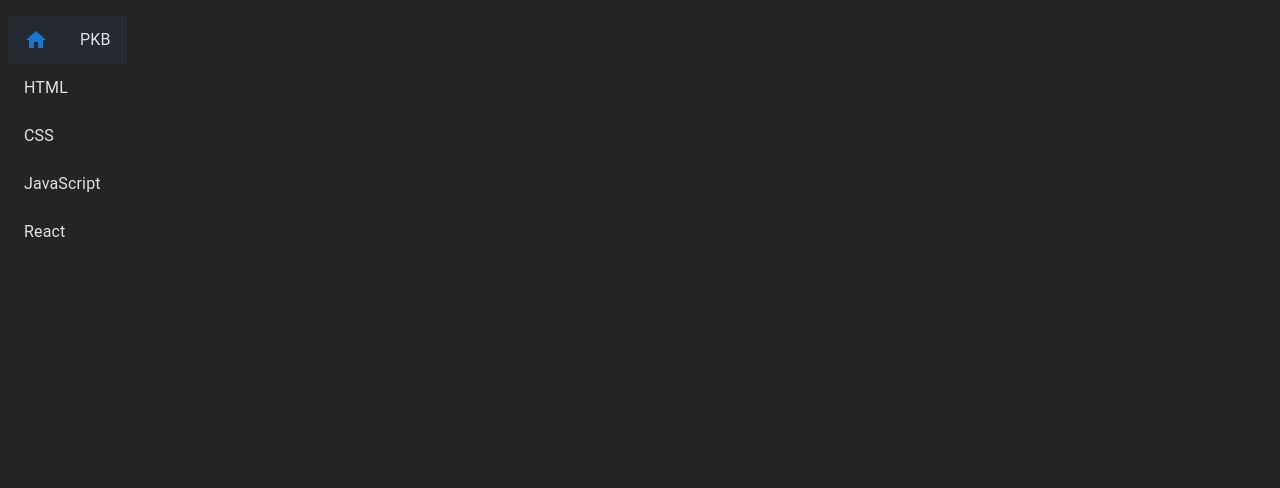
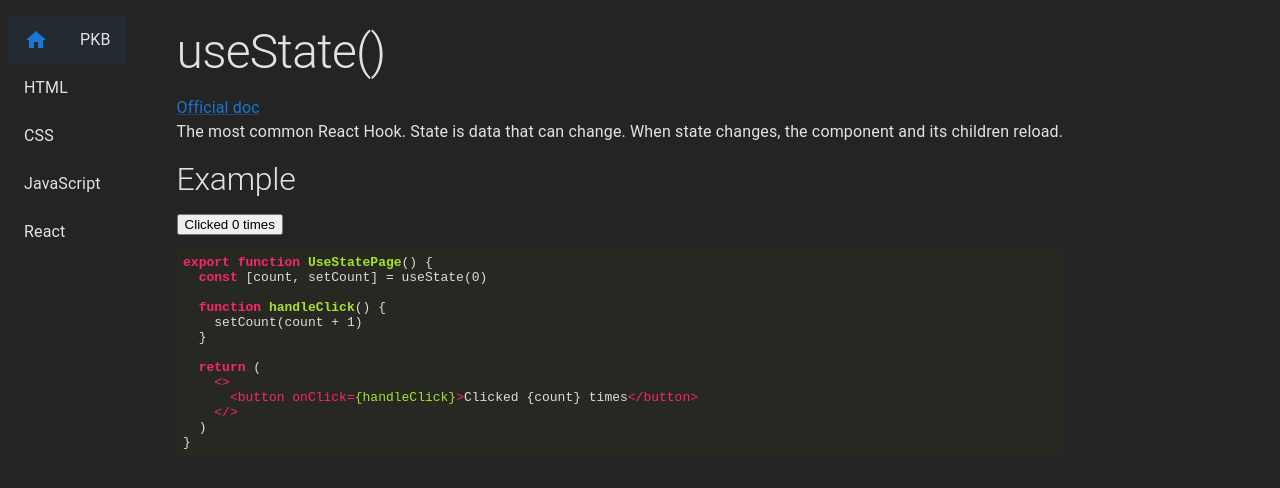
Before and after one commit to arpeggios/personal-knowledge-base, a React (Vite) app: page /react/useStatePage in a window 1280 px wide. Shown: the top 488 px of the page. Built offline with nearby package versions, Linux system fonts and the light colour scheme.

Commit message:
updated useStatePage; added syntax highlighter

```diff
--- a/package.json
+++ b/package.json
@@ -16,7 +16,8 @@
     "@mui/material": "^6.1.2",
     "react": "^18.3.1",
     "react-dom": "^18.3.1",
-    "react-router-dom": "^6.26.2"
+    "react-router-dom": "^6.26.2",
+    "react-syntax-highlighter": "^15.5.0"
   },
   "devDependencies": {
     "@eslint/js": "^9.11.1",
--- a/src/components/MainContent.jsx
+++ b/src/components/MainContent.jsx
@@ -1,7 +1,7 @@
 import { Routes, Route } from "react-router-dom"
 import { Home } from "../pages/Home"
 import { React } from "../pages/React"
-import { UseState } from "../pages/UseState"
+import { UseStatePage } from "../pages/UseStatePage"
 import { HTML } from '../pages/HTML'
 import { CSS } from "../pages/CSS"
 import { JavaScript } from "../pages/JavaScript"
@@ -18,7 +18,7 @@ export function MainContent() {
         <Route path="/javascript" element={<JavaScript />} />
         <Route path="/javascript/destructuring" element={<Destructuring />} />
         <Route path="/react" element={<React />} />
-        <Route path="/react/useState" element={<UseState />} />
+        <Route path="/react/useStatePage" element={<UseStatePage />} />
       </Routes>
     </Box>
   )
--- a/src/pages/React.jsx
+++ b/src/pages/React.jsx
@@ -10,7 +10,7 @@ export function React() {
           <Typography variant="h2">State Management</Typography>
         </ListItem>
         <ListItem disablePadding>
-          <Link component={RouterLink} to="/react/useState">
+          <Link component={RouterLink} to="/react/useStatePage">
             <Typography>useState()</Typography>
           </Link>
         </ListItem>
--- a/src/pages/UseState.jsx
+++ /dev/null
@@ -1,10 +0,0 @@
-import { Typography } from "@mui/material"
-
-export function UseState() {
-  return (
-    <>
-      <Typography variant="h1">useState()</Typography>
-      <Typography>The most basic React Hook.</Typography>
-    </>
-  )
-}
--- /dev/null
+++ b/src/pages/UseStatePage.jsx
@@ -0,0 +1,41 @@
+import { Typography, Link } from "@mui/material"
+import { Light as SyntaxHighlighter } from 'react-syntax-highlighter'
+import js from 'react-syntax-highlighter/dist/esm/languages/hljs/javascript'
+// import { monokai } from 'react-syntax-highlighter/dist/esm/styles/prism'
+import { monokai } from 'react-syntax-highlighter/dist/esm/styles/hljs'
+import {useState} from 'react'
+
+const codeSample = `export function UseStatePage() {
+  const [count, setCount] = useState(0)
+
+  function handleClick() {
+    setCount(count + 1)
+  }
+
+  return (
+    <>
+      <button onClick={handleClick}>Clicked {count} times</button>
+    </>
+  )
+}`
+
+SyntaxHighlighter.registerLanguage('javascript', js)
+
+export function UseStatePage() {
+  const [count, setCount] = useState(0)
+
+  function handleClick() {
+    setCount(count + 1)
+  }
+
+  return (
+    <>
+      <Typography variant="h1">useState()</Typography>
+      <Typography><Link href="https://react.dev/reference/react/useState" target='_blank'>Official doc</Link></Typography>
+      <Typography>The most common React Hook. State is data that can change. When state changes, the component and its children reload.</Typography>
+      <Typography variant="h2">Example</Typography>
+      <button onClick={handleClick}>Clicked {count} times</button>
+      <SyntaxHighlighter language="javascript" style={monokai} wrapLongLines>{codeSample}</SyntaxHighlighter>
+    </>
+  )
+}
```
Also changed, not shown: 1 other file (tests, documents, lock files or other folders).
